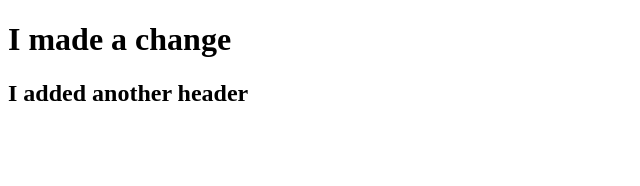
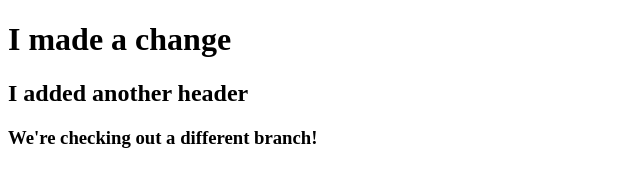
Before and after one commit to Panconpeenga/background-generator, a plain HTML site: page index.html in a window 1280 px wide. Shown: the whole page, without its empty margins (0-640 px from the left). Drawn offline with Linux system fonts and the light colour scheme.

Commit message:
checking out new branch

```diff
--- a/index.html
+++ b/index.html
@@ -7,5 +7,6 @@
   <body>
       <h1>I made a change</h1>
       <h2>I added another header</h2>
+      <h3>We're checking out a different branch!</h3>
   </body>
 </html>
```
